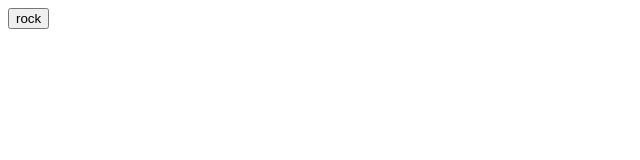
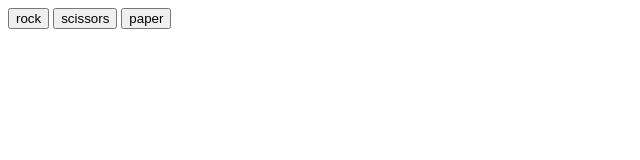
Before and after one commit to chickennu99et/rps, a plain HTML site: page index.html in a window 1280 px wide. Shown: the whole page, without its empty margins (0-640 px from the left). Drawn offline with Linux system fonts and the light colour scheme.

Commit message:
Update index.html

```diff
--- a/index.html
+++ b/index.html
@@ -1,6 +1,8 @@
 <html>
   <body>
     <button onclick="rock()">rock</button>
+    <button onclick="scissors()">scissors</button>
+    <button onclick="paper()">paper</button>
     <div id = youscore> </div>
     <div id = botscore> </div>
     <div id = draw> </div>
```
